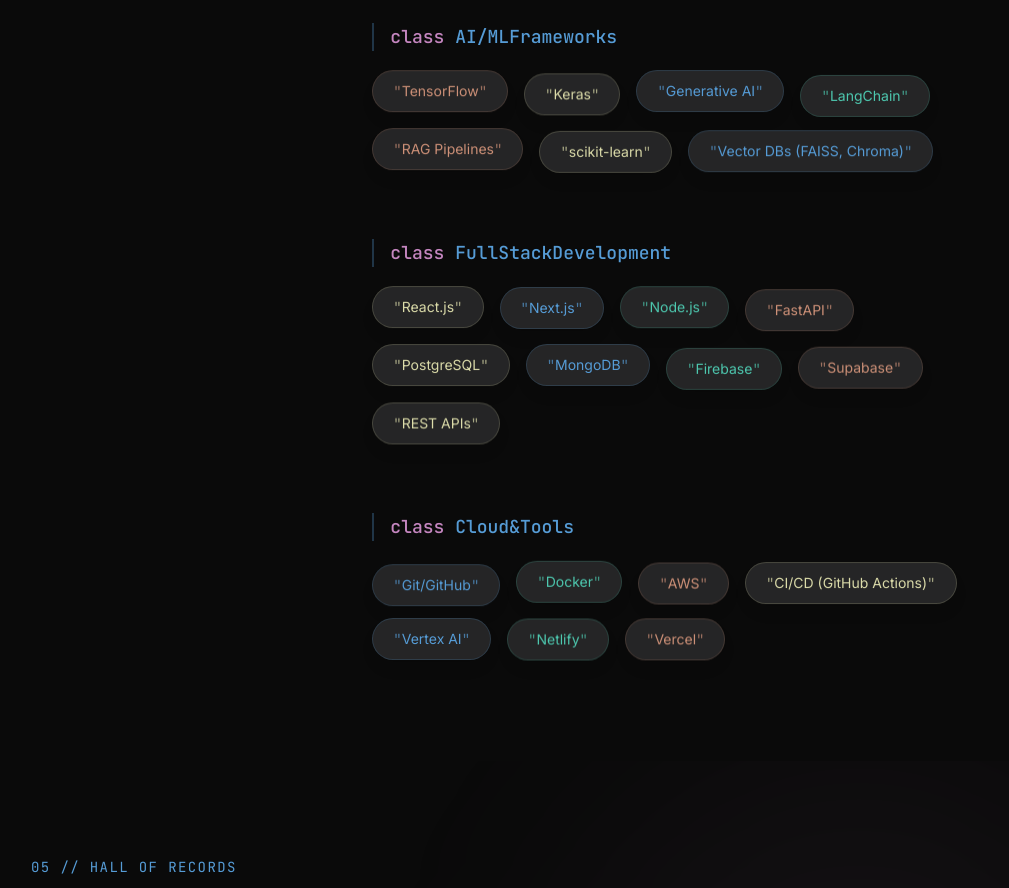
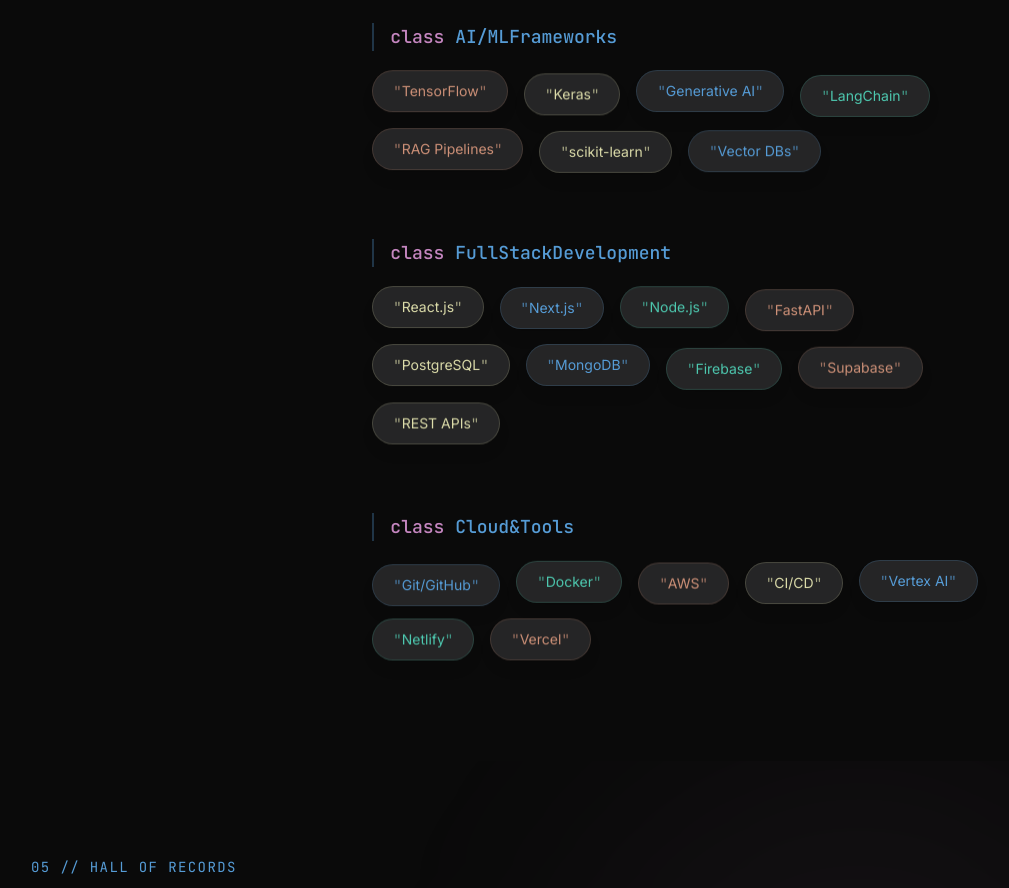
Before and after one commit to Joshua16vinu/portfolio, a React (Vite) app: page / in a window 1280 px wide. Shown: the part 4060-4948 px from the top of the page, without its empty margins (121-1130 px from the left). Built offline with nearby package versions, Linux system fonts and the light colour scheme.

Commit message:
added details

```diff
--- a/src/sections/Skills.jsx
+++ b/src/sections/Skills.jsx
@@ -3,9 +3,9 @@
 
 const skillCategories = [
     { name: "Programming Languages", skills: ["Python", "JavaScript (ES6+)", "TypeScript", "Java", "C/C++", "SQL"] },
-    { name: "AI/ML Frameworks", skills: ["TensorFlow", "Keras", "Generative AI", "LangChain", "RAG Pipelines", "scikit-learn", "Vector DBs (FAISS, Chroma)"] },
+    { name: "AI/ML Frameworks", skills: ["TensorFlow", "Keras", "Generative AI", "LangChain", "RAG Pipelines", "scikit-learn", "Vector DBs"] },
     { name: "Full Stack Development", skills: ["React.js", "Next.js", "Node.js", "FastAPI", "PostgreSQL", "MongoDB", "Firebase", "Supabase", "REST APIs"] },
-    { name: "Cloud & Tools", skills: ["Git/GitHub", "Docker", "AWS", "CI/CD (GitHub Actions)", "Vertex AI", "Netlify", "Vercel"] }
+    { name: "Cloud & Tools", skills: ["Git/GitHub", "Docker", "AWS", "CI/CD", "Vertex AI", "Netlify", "Vercel"] }
 ];
 
 const Skills = () => {
```
